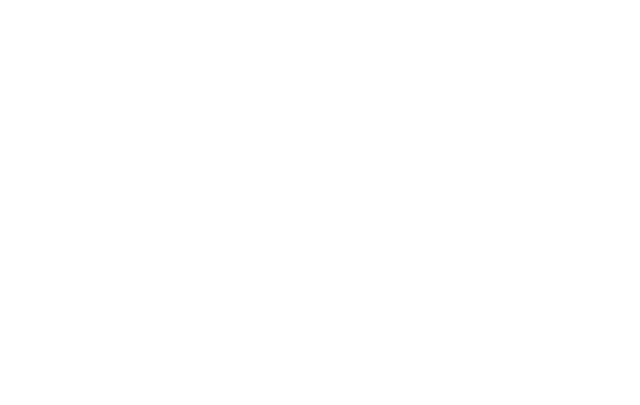
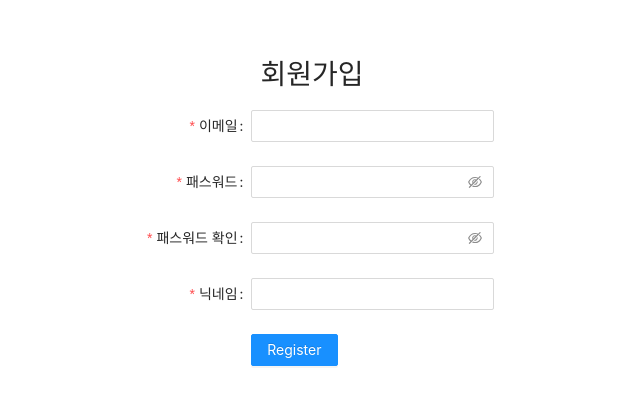
Before and after one commit to 0008mari/MyParking, a React (Create React App) app in the folder front/: page /register in a window 1280 px wide. Shown: the part 179-584 px from the top of the page, without its empty margins (328-968 px from the left). Built offline with nearby package versions, Linux system fonts and the light colour scheme.

Commit message:
feat: register page 구현

```diff
--- a/front/src/pages/Login/LoginForm.jsx
+++ b/front/src/pages/Login/LoginForm/index.jsx
@@ -1,7 +1,7 @@
 import { Form, Input, Button } from "antd";
 import { UserOutlined, LockOutlined } from "@ant-design/icons";
 
-import "./loginFormStyle.css";
+import "./style.css";
 
 function LoginForm() {
   const onFinish = (values) => {
--- /dev/null
+++ b/front/src/pages/Register/RegisterForm/index.jsx
@@ -0,0 +1,130 @@
+import React from "react";
+import { Form, Input, Button } from "antd";
+
+const formItemLayout = {
+  labelCol: {
+    xs: {
+      span: 24,
+    },
+    sm: {
+      span: 8,
+    },
+  },
+  wrapperCol: {
+    xs: {
+      span: 24,
+    },
+    sm: {
+      span: 16,
+    },
+  },
+};
+const tailFormItemLayout = {
+  wrapperCol: {
+    xs: {
+      span: 24,
+      offset: 0,
+    },
+    sm: {
+      span: 16,
+      offset: 8,
+    },
+  },
+};
+
+const RegistrationForm = () => {
+  const [form] = Form.useForm();
+
+  const onFinish = (values) => {
+    console.log("Received values of form: ", values);
+  };
+
+  return (
+    <Form
+      {...formItemLayout}
+      form={form}
+      name="register"
+      onFinish={onFinish}
+      scrollToFirstError
+    >
+      <Form.Item
+        name="email"
+        label="이메일"
+        rules={[
+          {
+            type: "email",
+            message: "유효한 이메일을 입력해주세요",
+          },
+          {
+            required: true,
+            message: "이메일을 입력해주세요",
+          },
+        ]}
+      >
+        <Input />
+      </Form.Item>
+
+      <Form.Item
+        name="password"
+        label="패스워드"
+        rules={[
+          {
+            required: true,
+            message: "비밀번호를 입력해주세요",
+          },
+        ]}
+        hasFeedback
+      >
+        <Input.Password />
+      </Form.Item>
+
+      <Form.Item
+        name="confirm"
+        label="패스워드 확인"
+        dependencies={["password"]}
+        hasFeedback
+        rules={[
+          {
+            required: true,
+            message: "비밀번호를 확인해주세요",
+          },
+          ({ getFieldValue }) => ({
+            validator(_, value) {
+              if (!value || getFieldValue("password") === value) {
+                return Promise.resolve();
+              }
+
+              return Promise.reject(
+                new Error("패스워드와 패스워드 학인은 동일해야합니다")
+              );
+            },
+          }),
+        ]}
+      >
+        <Input.Password />
+      </Form.Item>
+
+      <Form.Item
+        name="nickname"
+        label="닉네임"
+        rules={[
+          {
+            required: true,
+            message: "닉네임을 입력해주세요",
+            whitespace: true,
+          },
+        ]}
+      >
+        <Input />
+      </Form.Item>
+
+      <Form.Item {...tailFormItemLayout}>
+        <Button type="primary" htmlType="submit">
+          Register
+        </Button>
+      </Form.Item>
+    </Form>
+  );
+};
+
+export default RegistrationForm;
--- a/front/src/pages/Register/index.jsx
+++ b/front/src/pages/Register/index.jsx
@@ -1,5 +1,14 @@
+import RegistrationForm from "./RegisterForm";
+
+import { PageWrapper } from "./style";
+
 function Register() {
-  return <></>;
+  return (
+    <PageWrapper>
+      <h1>회원가입</h1>
+      <RegistrationForm />
+    </PageWrapper>
+  );
 }
 
 export default Register;
--- /dev/null
+++ b/front/src/pages/Register/style.js
@@ -0,0 +1,13 @@
+import styled from "styled-components";
+
+const PageWrapper = styled.div`
+  display: flex;
+  flex-direction: column;
+  justify-content: center;
+  align-items: center;
+
+  height: 100vh;
+  width: 100vw;
+`;
+
+export { PageWrapper };
```
Also changed, not shown: front/src/pages/Login/LoginForm/style.css (renamed from front/src/pages/Login/loginFormStyle.css).
